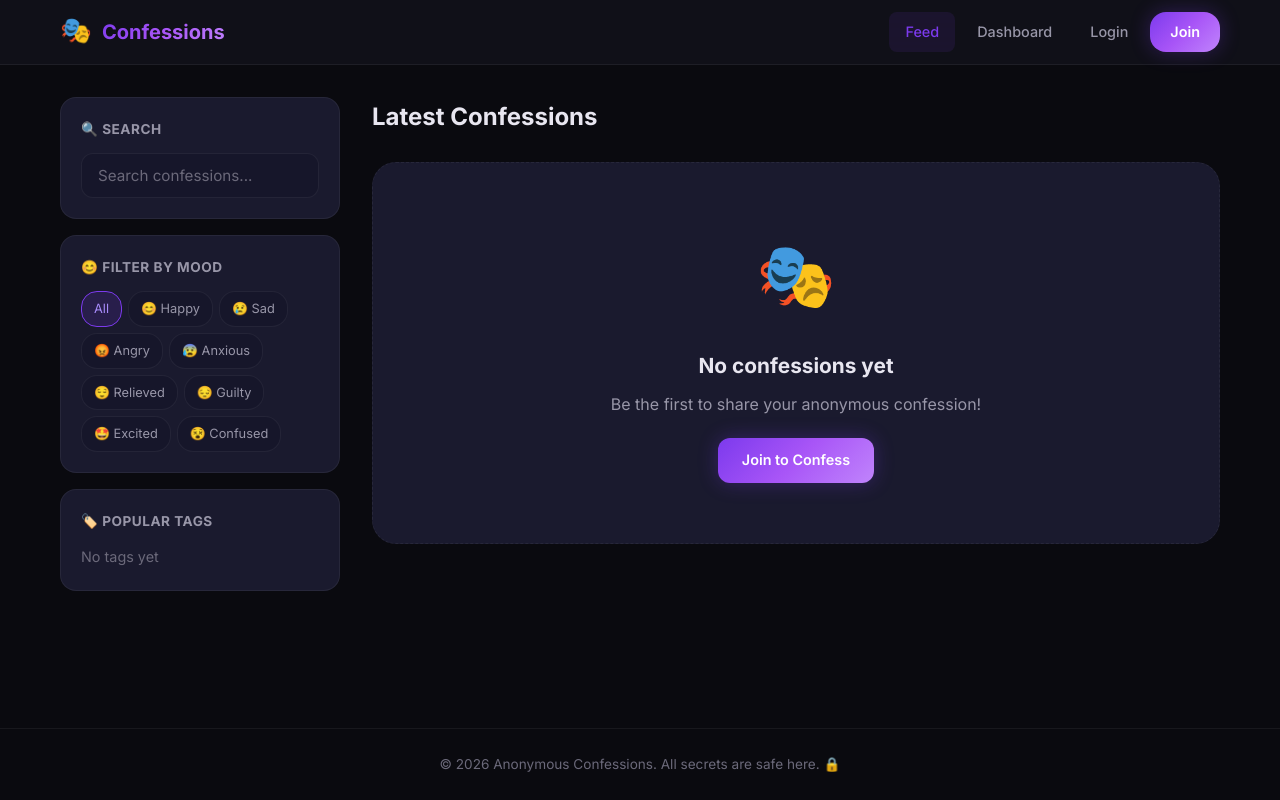
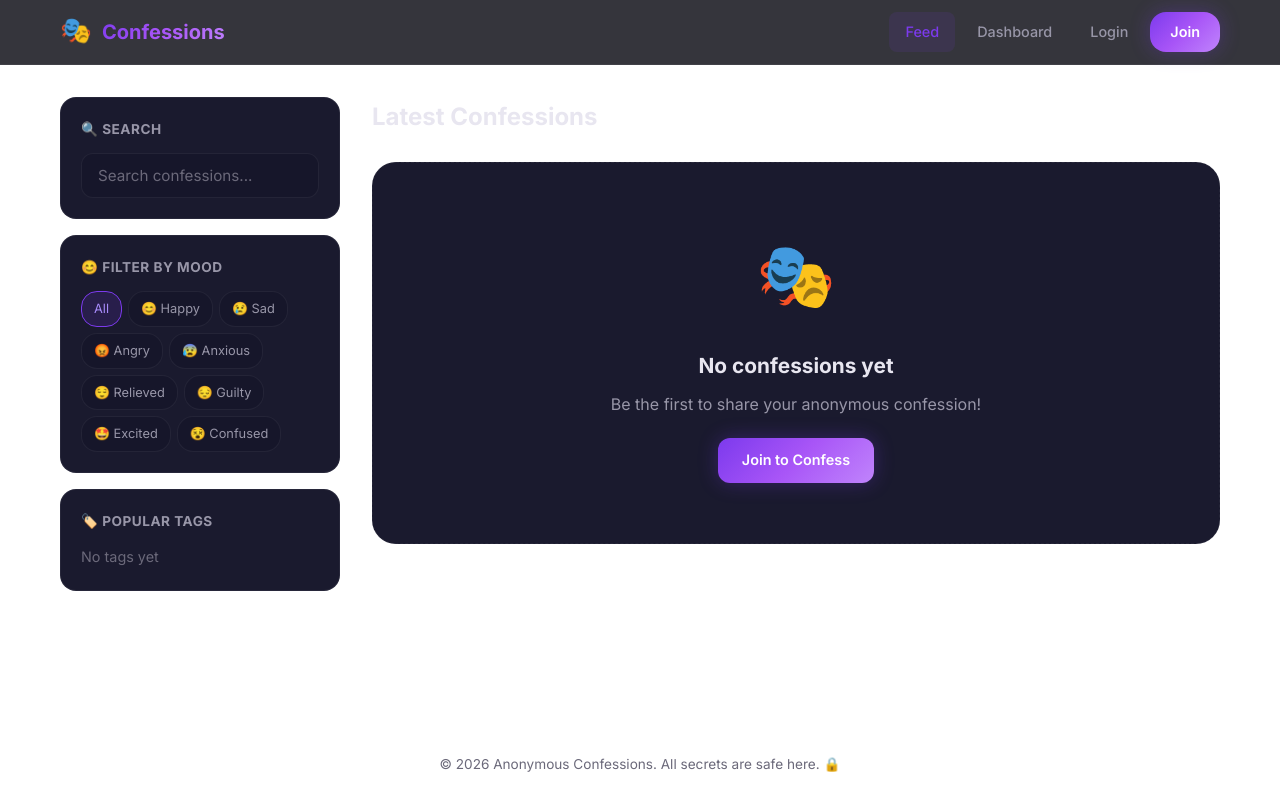
Before and after one commit to ax1ll3ss/00016440_DSCC, a Django app: page / in a window 1280 px wide. Run offline with Django 5.2, Linux system fonts and the light colour scheme; data that the repository does not hold is empty; parts of the project's set-up code (start-up, migrations or seed data) failed here and were passed over.

Commit message:
Update style.css

```diff
--- a/app/static/css/style.css
+++ b/app/static/css/style.css
@@ -3,8 +3,8 @@
 /* --- CSS Variables / Design Tokens --- */
 :root {
     --font-primary: 'Inter', -apple-system, BlinkMacSystemFont, sans-serif;
-    --bg-primary: #0a0a0f;
-    --bg-secondary: #12121a;
+    --bg-primary: white;
+    --bg-secondary: white;
     --bg-card: #1a1a2e;
     --bg-card-hover: #1e1e35;
     --bg-input: #16162a;
```
